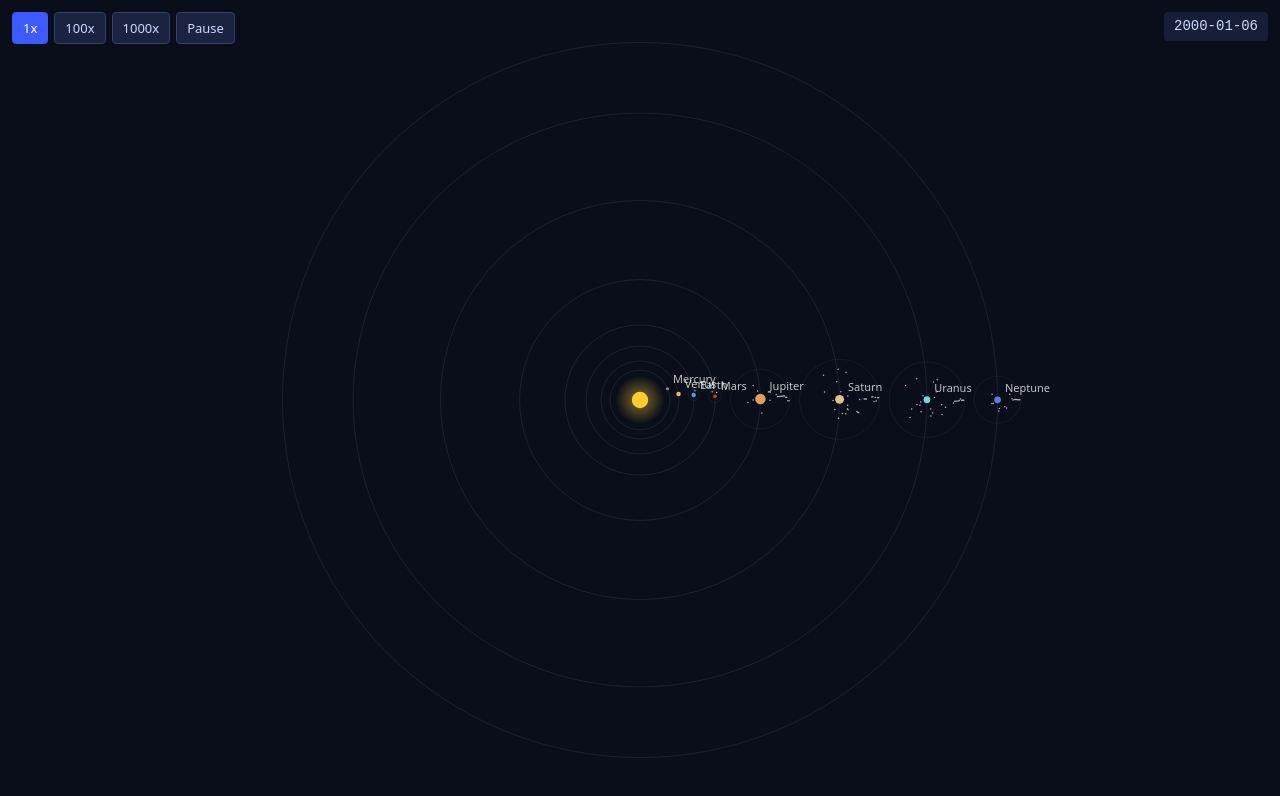
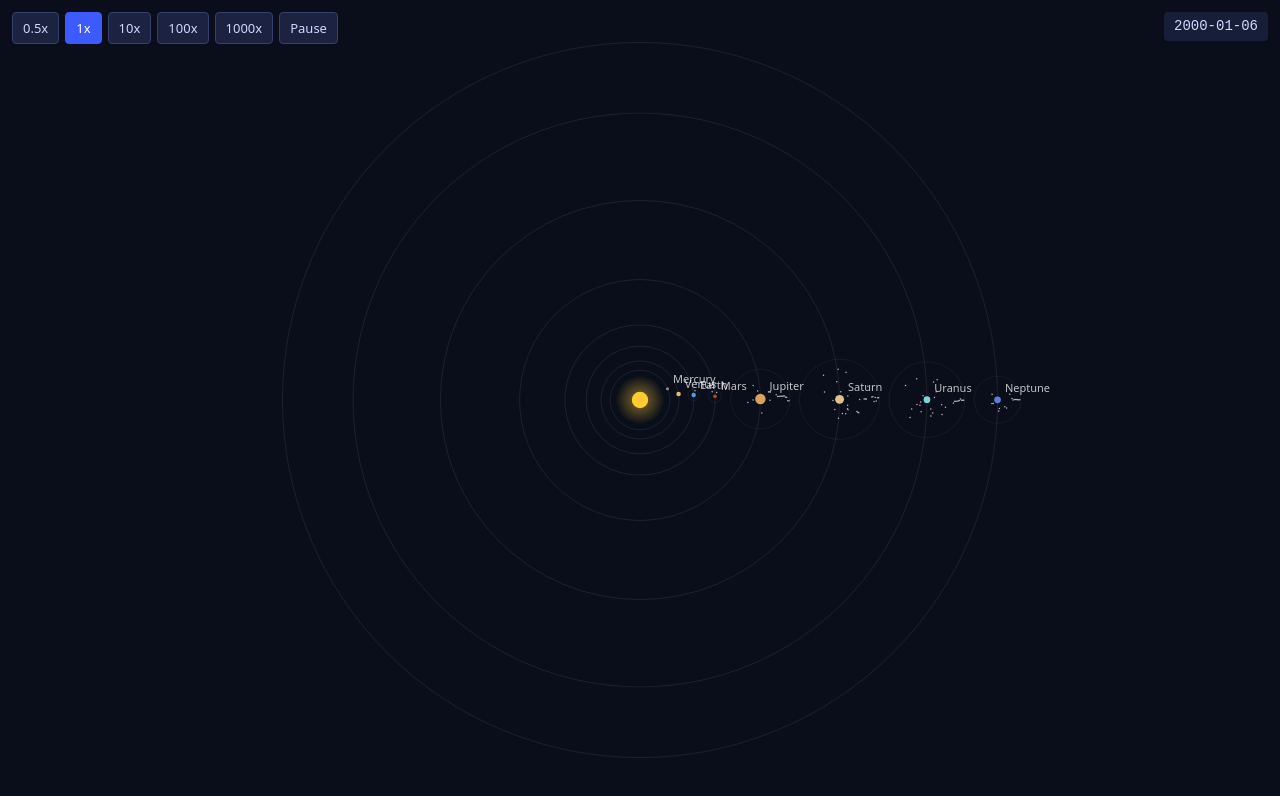
Before and after one commit to jazzyoki/solarsystem-simulation, a React (Vite) app: page / in a window 1280 px wide. Shown: the top 796 px of the page. Built offline with nearby package versions, Linux system fonts and the light colour scheme.

Commit message:
feat: render 0.5x and 10x speed buttons in toolbar

```diff
--- a/src/ui/Toolbar.tsx
+++ b/src/ui/Toolbar.tsx
@@ -7,7 +7,7 @@ export interface ToolbarProps {
   onTogglePause: () => void;
 }
 
-const SPEEDS: SpeedMultiplier[] = [1, 100, 1000];
+const SPEEDS: SpeedMultiplier[] = [0.5, 1, 10, 100, 1000];
 
 export function Toolbar({ multiplier, paused, onSelectSpeed, onTogglePause }: ToolbarProps) {
   return (
```
Also changed, not shown: 1 other file (tests, documents, lock files or other folders).
